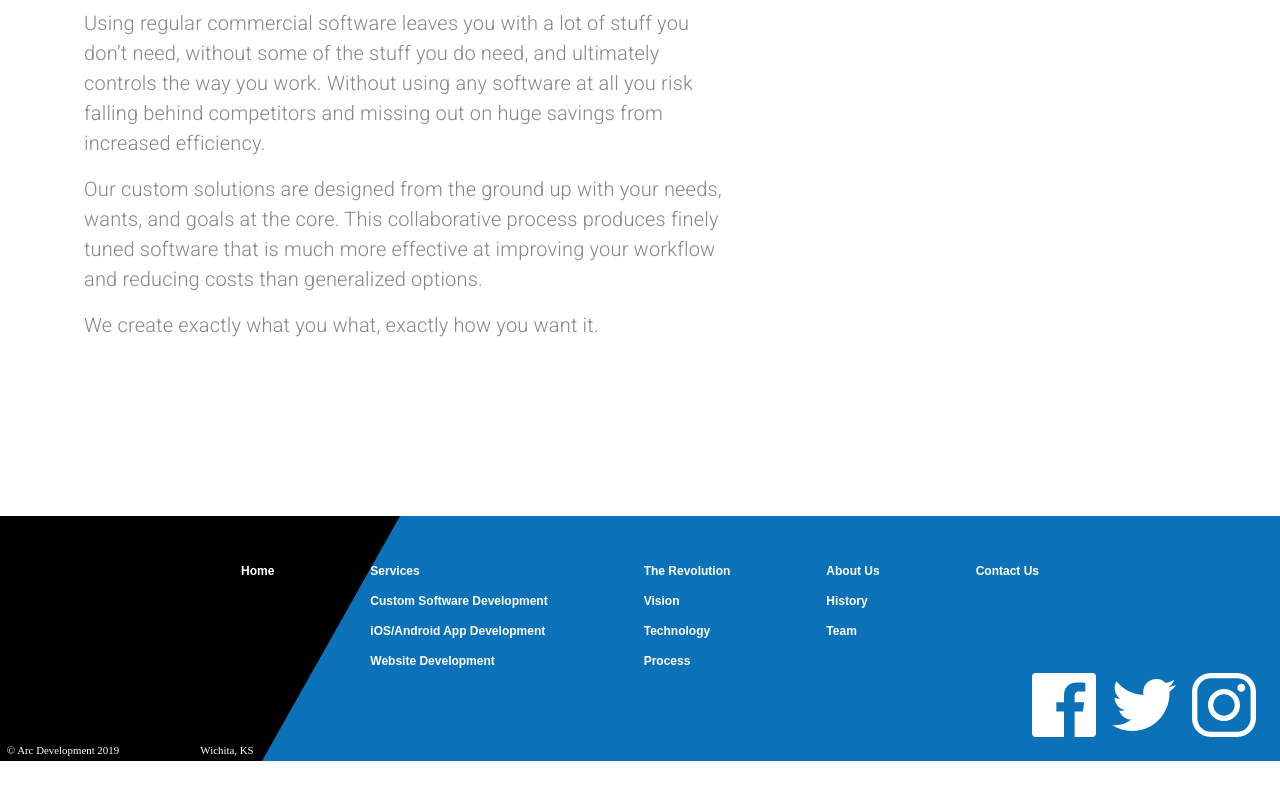
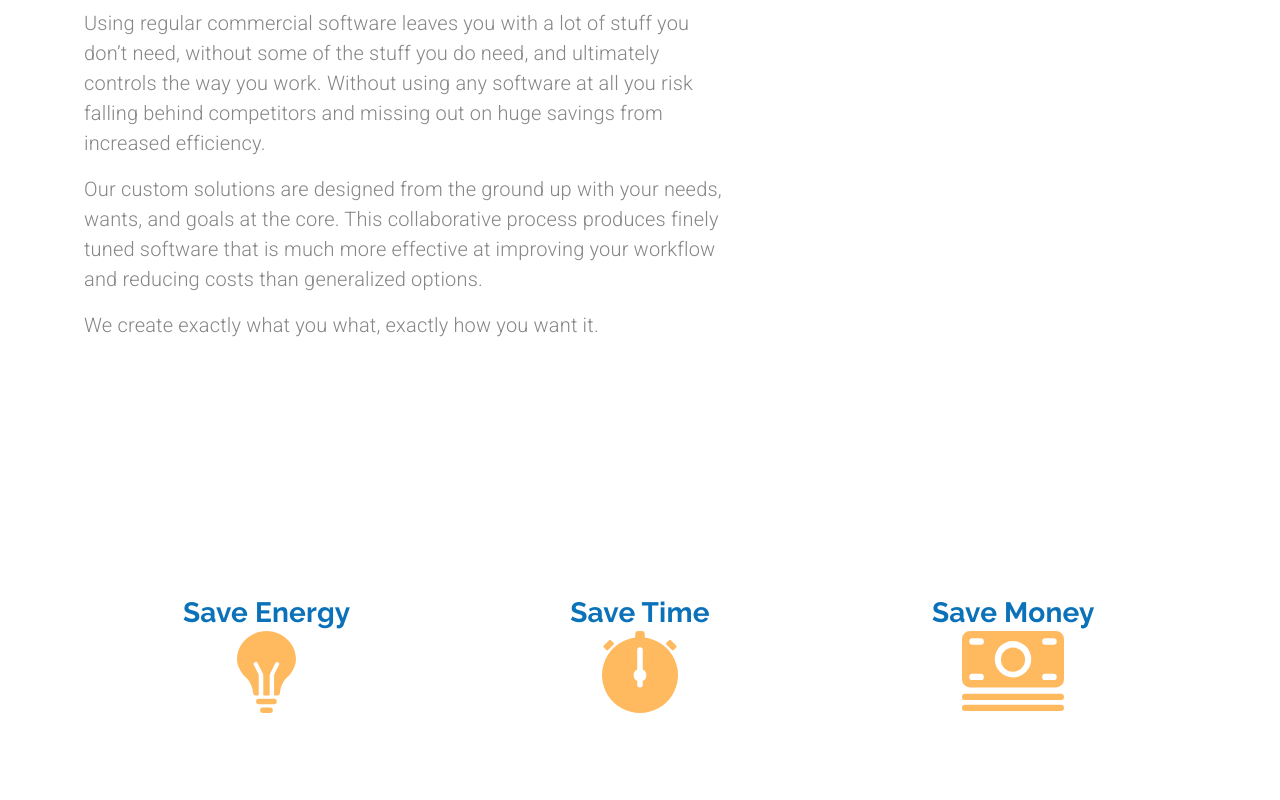
Before and after one commit to PupRiku/arcdevelopment_class, a React (Create React App) app: page /customsoftware in a window 1280 px wide. Shown: the part 272-1072 px from the top of the page. Before the commit the page ends 1033 px from the top, so only its background shows below. Built offline with nearby package versions, Linux system fonts and the light colour scheme.

Commit message:
Section 2 icons and headings

```diff
--- a/src/components/CustomSoftware.js
+++ b/src/components/CustomSoftware.js
@@ -9,6 +9,9 @@
 
 import backArrow from '../assets/backArrow.svg';
 import forwardArrow from '../assets/forwardArrow.svg';
+import lightbulb from '../assets/bulb.svg';
+import cash from '../assets/cash.svg';
+import stopwatch from '../assets/stopwatch.svg';
 
 const useStyles = makeStyles((theme) => ({
   heading: {
@@ -87,6 +90,59 @@
           </IconButton>
         </Grid>
       </Grid>
+      <Grid
+        item
+        container
+        direction="row"
+        justify="center"
+        style={{ marginTop: '15em', marginBottom: '20em' }}
+      >
+        <Grid
+          item
+          container
+          direction="column"
+          md
+          alignItems="center"
+          style={{ maxWidth: '40em' }}
+        >
+          <Grid item>
+            <Typography variant="h4">Save Energy</Typography>
+          </Grid>
+          <Grid item>
+            <img src={lightbulb} alt="lightbulb" />
+          </Grid>
+        </Grid>
+        <Grid
+          item
+          container
+          direction="column"
+          md
+          alignItems="center"
+          style={{ maxWidth: '40em' }}
+        >
+          <Grid item>
+            <Typography variant="h4">Save Time</Typography>
+          </Grid>
+          <Grid item>
+            <img src={stopwatch} alt="stopwatch" />
+          </Grid>
+        </Grid>
+        <Grid
+          item
+          container
+          direction="column"
+          md
+          alignItems="center"
+          style={{ maxWidth: '40em' }}
+        >
+          <Grid item>
+            <Typography variant="h4">Save Money</Typography>
+          </Grid>
+          <Grid item>
+            <img src={cash} alt="cash" />
+          </Grid>
+        </Grid>
+      </Grid>
     </Grid>
   );
 }
```
